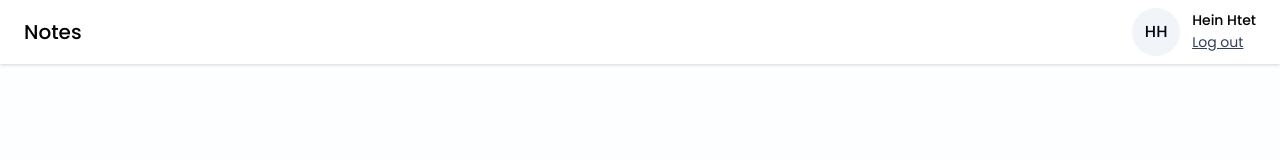
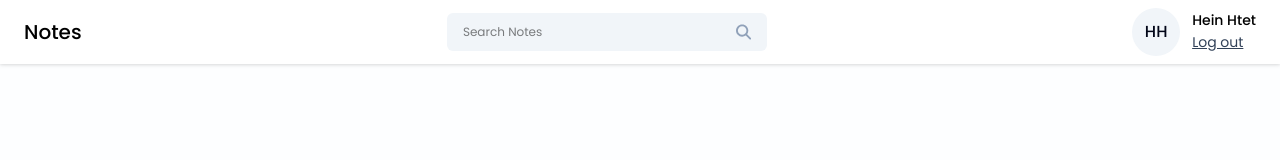
Before and after one commit to solo-leveling/notes, a React (Vite) app in the folder frontend/notes-app/: page /dashboard in a window 1280 px wide. Shown: the top 160 px of the page. Built offline with nearby package versions, Linux system fonts and the light colour scheme.

Commit message:
Added Search Bar

```diff
--- a/frontend/notes-app/src/components/Navbar/Navbar.jsx
+++ b/frontend/notes-app/src/components/Navbar/Navbar.jsx
@@ -1,19 +1,33 @@
-import React from 'react'
+import React, { useState } from 'react'
 import ProfileInfo from "../Cards/ProfileInfo"
 import { useNavigate } from 'react-router-dom'
+import SearchBar from '../SearchBar/SearchBar';
 
 const Navbar = () => {
     const navigate = useNavigate;
+    const [ querySearch, setQuerySearch] = useState("");
 
     const onLogout = () => {
         navigate('/login')
+    }
+
+    const handleSearch = () => {}
+    const clearSearch = () => {
+        setQuerySearch("")
     }
 
     return (
         <>
             <div className="bg-white flex items-center justify-between px-6 py-2 drop-shadow">
                 <h2 className='text-xl font-medium text-black py-2'>Notes</h2>
-
+                <SearchBar
+                value={querySearch}
+                    onChange={({ target }) => {
+                        setQuerySearch(target.value);
+                    }}
+                    handleSearch={handleSearch}
+                    clearSearch={clearSearch}
+                />
                 <ProfileInfo onLogout={ onLogout } />
             </div>
         </>
--- /dev/null
+++ b/frontend/notes-app/src/components/SearchBar/SearchBar.jsx
@@ -0,0 +1,21 @@
+import React from 'react'
+import { FaMagnifyingGlass } from 'react-icons/fa6';
+import { IoMdClose } from 'react-icons/io';
+
+const SearchBar = ({ value, onChange, handleSearch, clearSearch}) => {
+    return (
+        <div className='w-80 flex items-center px-4 bg-slate-100 rounded-md'>
+            <input type="text"
+                placeholder='Search Notes'
+                className='w-full text-xs bg-transparent py-[11px] outline-none'
+                value={value}
+                onChange={onChange}
+            />
+            { value && <IoMdClose className="text-xl text-slate-500 cursor-pointer hover:text-black mr-2" onClick={clearSearch}/> }
+            <FaMagnifyingGlass className='text-slate-400 cursor-pointer hover:text-black' onClick={handleSearch} />
+        </div>
+
+    )
+}
+
+export default SearchBar;
```
